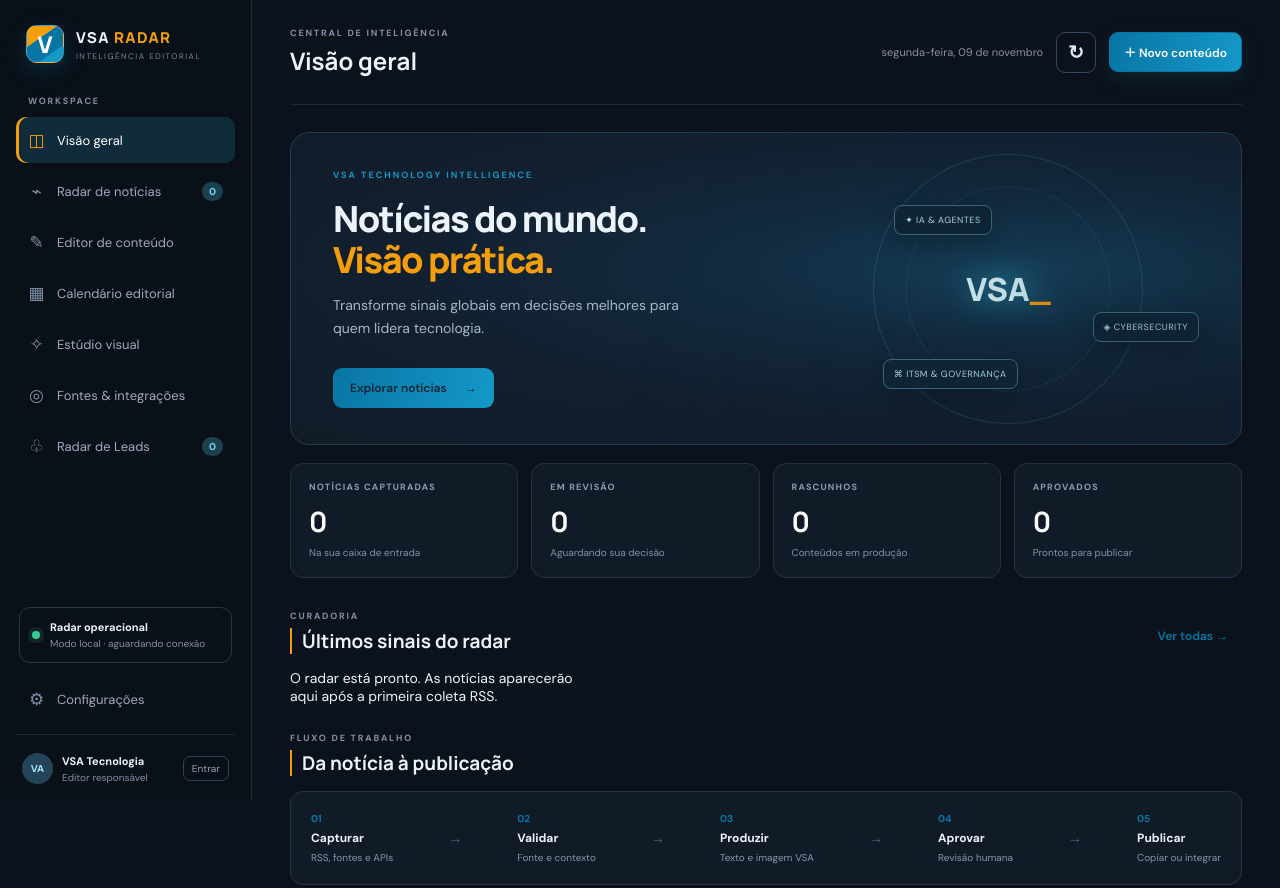
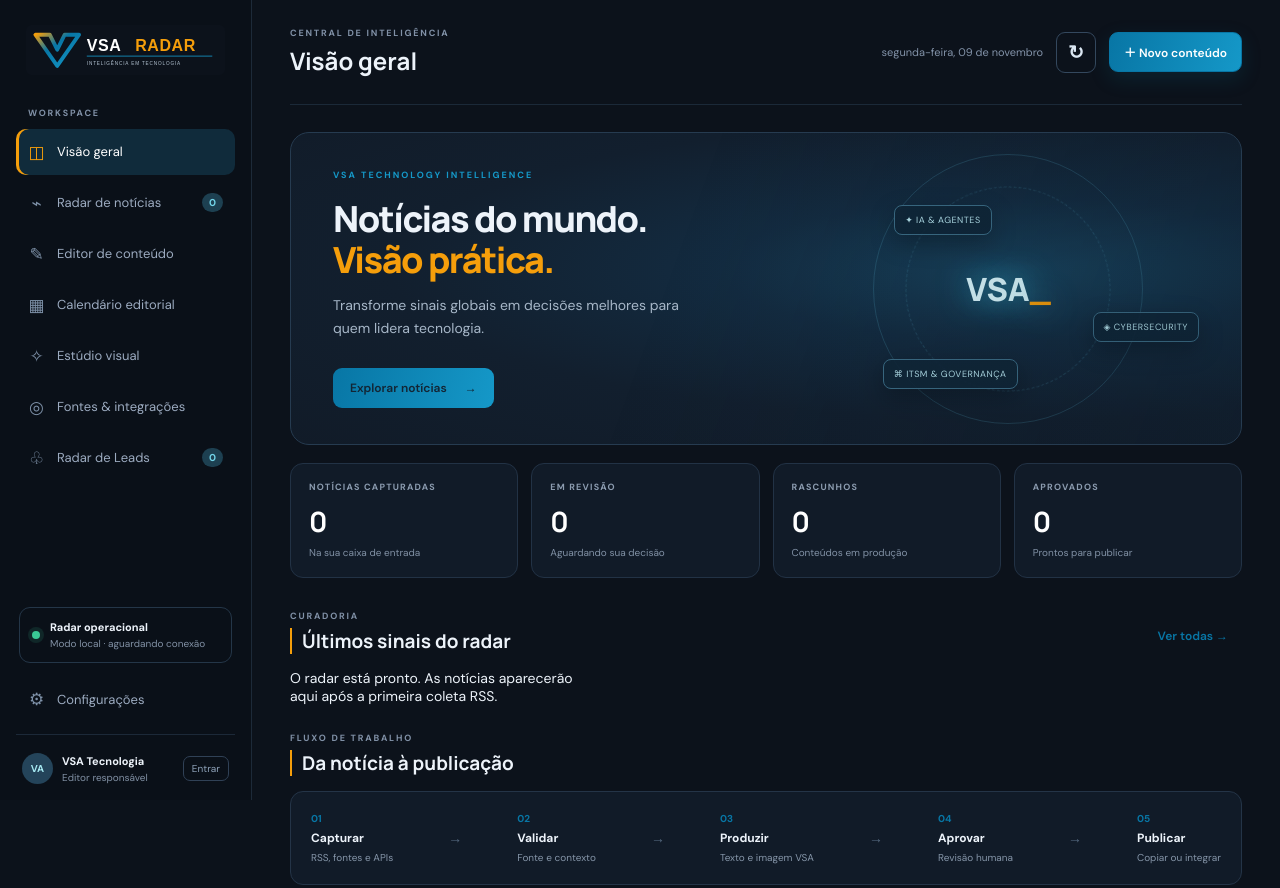
Before and after one commit to viniciusandradde/Radar-TI-na-Pratica, a plain HTML site: page site/index.html in a window 1280 px wide. Shown: the top 888 px of the page. Drawn offline with nearby package versions, Linux system fonts and the light colour scheme.

Commit message:
design: use VSA Radar lockup in dashboard sidebar

```diff
--- a/site/index.html
+++ b/site/index.html
@@ -12,7 +12,7 @@
 <body>
 <div class="app-shell">
 <aside class="sidebar">
-  <div class="brand"><div class="brand-mark">V</div><div><strong>VSA <span>RADAR</span></strong><small>INTELIGÊNCIA EDITORIAL</small></div></div>
+  <div class="brand"><img class="brand-logo" src="./assets/brand/vsa-radar-lockup.svg" alt="VSA Radar — Inteligência em Tecnologia"></div>
   <div class="workspace-label">WORKSPACE</div>
   <nav id="nav">
     <button class="nav-item active" data-view="overview"><i>◫</i> Visão geral</button>
```
